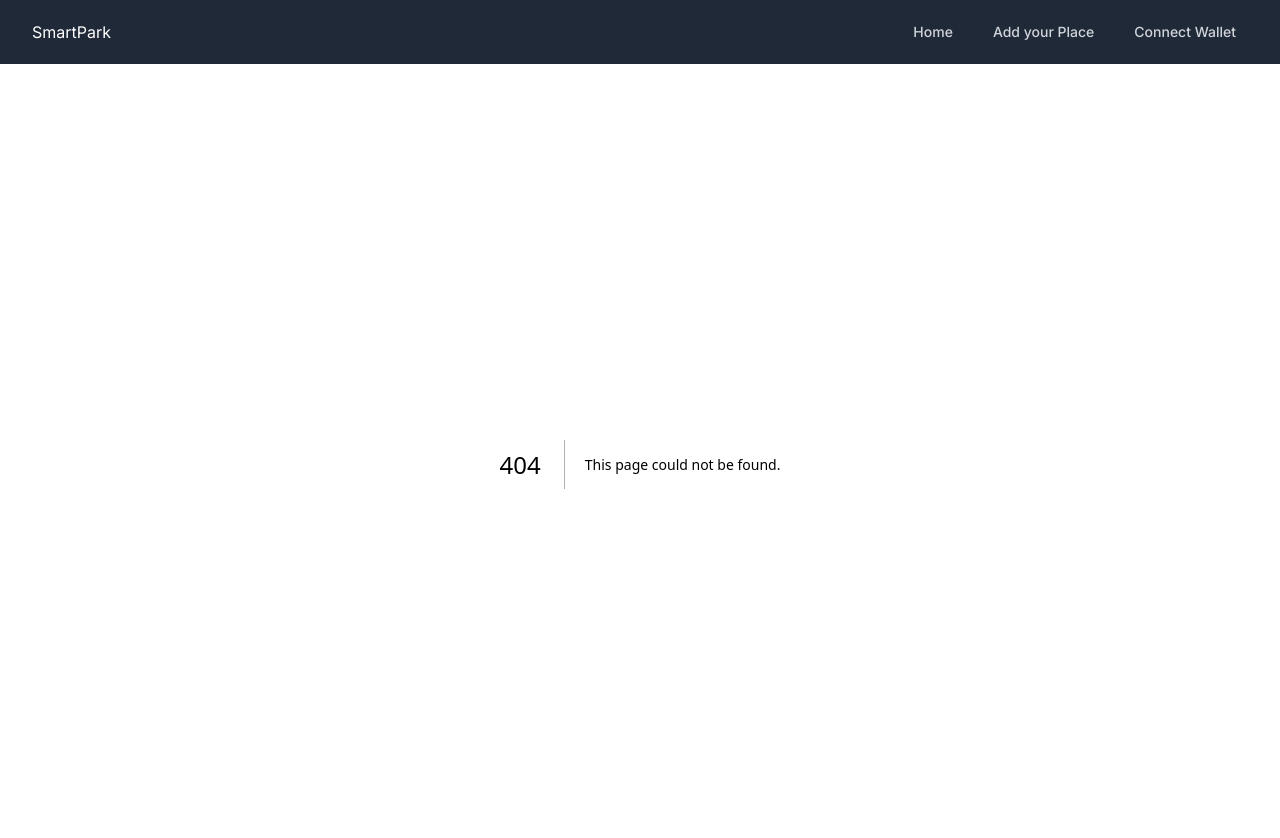
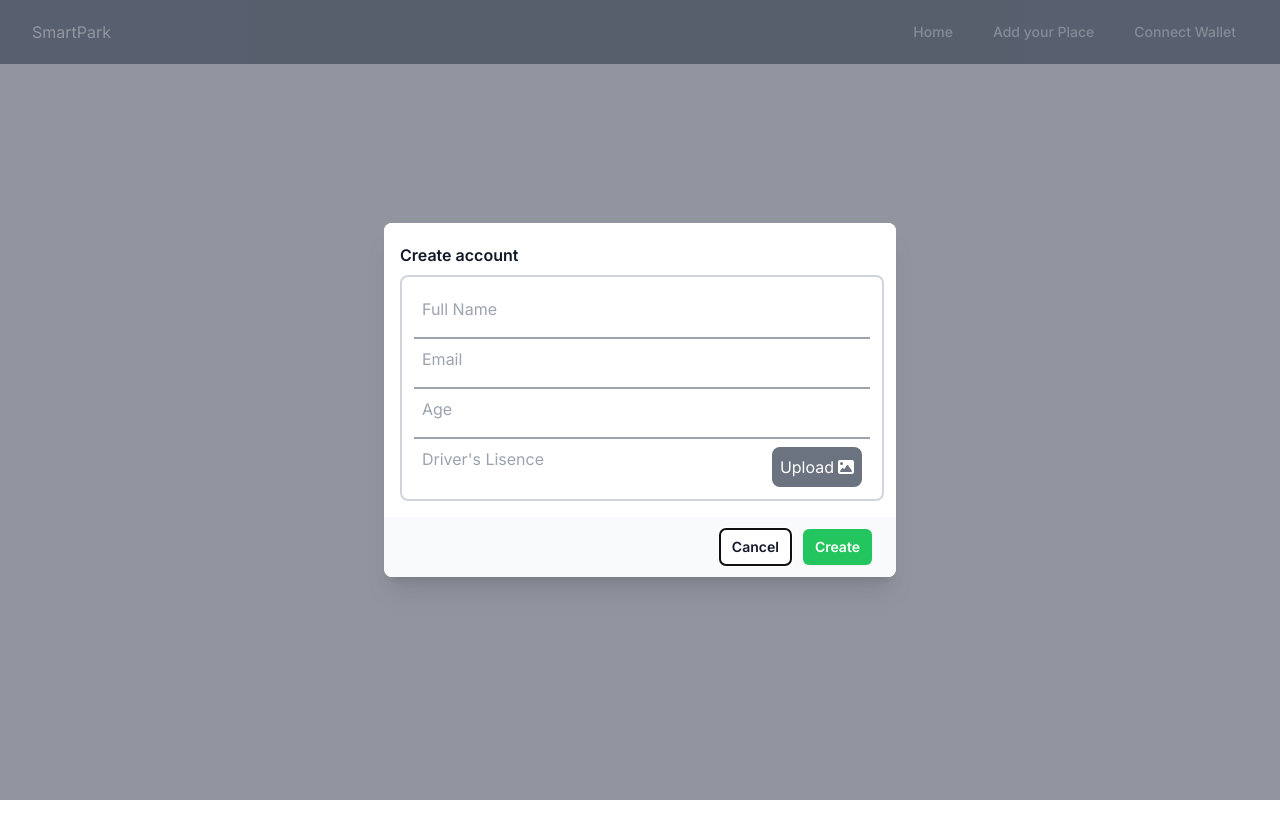
Before and after one commit to Hemanthbugata/SmartPark, a Next.js app: page /signup in a window 1280 px wide. Before the commit this address had no page. Shown: the top 838 px of the page. After the commit the page ends 800 px from the top, so only its background shows below. Built offline with nearby package versions, Linux system fonts and the light colour scheme.

Commit message:
feat: signup

```diff
--- a/src/app/blog/[slug]/page.tsx
+++ /dev/null
@@ -1,3 +0,0 @@
-export default function Page({ params }: { params: { slug: string } }) {
-    return <div>My Post: {params.slug}</div>
-  }
--- a/src/app/components/Navbar.tsx
+++ b/src/app/components/Navbar.tsx
@@ -65,12 +65,14 @@ export default function Navbar() {
                       </a>
                     ))}
                     {/* Connect metamask wallet */}
-                    <button
-                      className="text-gray-300 hover:bg-gray-700 hover:text-white
+                    <Link href="/signup">
+                      <button
+                        className="text-gray-300 hover:bg-gray-700 hover:text-white
                           rounded-md px-3 py-2 text-sm font-medium"
-                    >
-                      Connect Wallet
-                    </button>
+                      >
+                        Connect Wallet
+                      </button>
+                    </Link>
                   </div>
                 </div>
               </div>
--- /dev/null
+++ b/src/app/signup/page.tsx
@@ -0,0 +1,171 @@
+"use client";
+import React from "react";
+import { Fragment, useRef, useState } from "react";
+import { Dialog, Transition } from "@headlessui/react";
+export default function Page() {
+  const [open, setOpen] = useState(true);
+
+  const cancelButtonRef = useRef(null);
+  return (
+    <>
+      {/* <div className="flex justify-center pt-5">
+        <div className="border-2 rounded-lg border-gray-400 shadow-lg p-5 lg:w-[40%] w-[80%]">
+          <div>
+            <input
+              className="px-2 outline-none h-10"
+              type="text"
+              placeholder="Full Name"
+            />
+          </div>
+          <div className="border-t-2 border-gray-400 mt-2">
+            <input
+              className="px-2 outline-none h-10"
+              type="email"
+              placeholder="Email"
+            />
+          </div>
+          <div className="border-t-2 border-gray-400 mt-2">
+            <input
+              className="px-2 outline-none h-10"
+              type="number"
+              placeholder="Age"
+            />
+          </div>
+          <div className="border-t-2 border-gray-400 mt-2 pt-2 flex justify-between">
+            <label className="text-gray-400">Driver&apos;s Lisence</label>
+            <div className="flex items-center bg-red-500 text-white p-2 rounded-lg gap-1">
+              <label htmlFor="lisenceimg" className="cursor-pointer bg-red-500">
+                Upload
+              </label>
+              <svg
+                xmlns="http://www.w3.org/2000/svg"
+                height="1rem"
+                viewBox="0 0 512 512"
+                fill="white"
+              >
+                <path d="M0 96C0 60.7 28.7 32 64 32H448c35.3 0 64 28.7 64 64V416c0 35.3-28.7 64-64 64H64c-35.3 0-64-28.7-64-64V96zM323.8 202.5c-4.5-6.6-11.9-10.5-19.8-10.5s-15.4 3.9-19.8 10.5l-87 127.6L170.7 297c-4.6-5.7-11.5-9-18.7-9s-14.2 3.3-18.7 9l-64 80c-5.8 7.2-6.9 17.1-2.9 25.4s12.4 13.6 21.6 13.6h96 32H424c8.9 0 17.1-4.9 21.2-12.8s3.6-17.4-1.4-24.7l-120-176zM112 192a48 48 0 1 0 0-96 48 48 0 1 0 0 96z" />
+              </svg>
+            </div>
+            <input id="lisenceimg" className="hidden" type="file" />
+          </div>
+        </div>
+      </div> */}
+
+      <Transition.Root show={open} as={Fragment}>
+        <Dialog
+          as="div"
+          className="relative z-10"
+          initialFocus={cancelButtonRef}
+          onClose={setOpen}
+        >
+          <Transition.Child
+            as={Fragment}
+            enter="ease-out duration-300"
+            enterFrom="opacity-0"
+            enterTo="opacity-100"
+            leave="ease-in duration-200"
+            leaveFrom="opacity-100"
+            leaveTo="opacity-0"
+          >
+            <div className="fixed inset-0 bg-gray-500 bg-opacity-75 transition-opacity" />
+          </Transition.Child>
+
+          <div className="fixed inset-0 z-10 w-screen overflow-y-auto">
+            <div className="flex min-h-full items-end justify-center p-4 text-center sm:items-center sm:p-0">
+              <Transition.Child
+                as={Fragment}
+                enter="ease-out duration-300"
+                enterFrom="opacity-0 translate-y-4 sm:translate-y-0 sm:scale-95"
+                enterTo="opacity-100 translate-y-0 sm:scale-100"
+                leave="ease-in duration-200"
+                leaveFrom="opacity-100 translate-y-0 sm:scale-100"
+                leaveTo="opacity-0 translate-y-4 sm:translate-y-0 sm:scale-95"
+              >
+                <Dialog.Panel className="relative transform overflow-hidden rounded-lg bg-white text-left shadow-xl transition-all sm:my-8 sm:w-full sm:max-w-lg">
+                  <div className="bg-white px- pb-4 pt-5 sm:pe-3 sm:pb-4">
+                    <div className="">
+                      <div className="mt-3 text-center sm:ml-4 sm:mt-0 sm:text-left">
+                        <Dialog.Title
+                          as="h3"
+                          className="text-base font-semibold leading-6 text-gray-900"
+                        >
+                          Create account
+                        </Dialog.Title>
+                        <div className="mt-2 border-2 border-gray-300 rounded-lg p-3">
+                          <div>
+                            <input
+                              className="px-2 outline-none h-10"
+                              type="text"
+                              placeholder="Full Name"
+                            />
+                          </div>
+                          <div className="border-t-2 border-gray-400 mt-2">
+                            <input
+                              className="px-2 outline-none h-10"
+                              type="email"
+                              placeholder="Email"
+                            />
+                          </div>
+                          <div className="border-t-2 border-gray-400 mt-2">
+                            <input
+                              className="px-2 outline-none h-10"
+                              type="number"
+                              placeholder="Age"
+                            />
+                          </div>
+                          <div className="border-t-2 border-gray-400 mt-2 pt-2 px-2 flex justify-between">
+                            <label className="text-gray-400">
+                              Driver&apos;s Lisence
+                            </label>
+                            <div className="flex items-center bg-gray-500 text-white p-2 rounded-lg gap-1">
+                              <label
+                                htmlFor="lisenceimg"
+                                className="cursor-pointer"
+                              >
+                                Upload
+                              </label>
+                              <svg
+                                xmlns="http://www.w3.org/2000/svg"
+                                height="1rem"
+                                viewBox="0 0 512 512"
+                                fill="white"
+                              >
+                                <path d="M0 96C0 60.7 28.7 32 64 32H448c35.3 0 64 28.7 64 64V416c0 35.3-28.7 64-64 64H64c-35.3 0-64-28.7-64-64V96zM323.8 202.5c-4.5-6.6-11.9-10.5-19.8-10.5s-15.4 3.9-19.8 10.5l-87 127.6L170.7 297c-4.6-5.7-11.5-9-18.7-9s-14.2 3.3-18.7 9l-64 80c-5.8 7.2-6.9 17.1-2.9 25.4s12.4 13.6 21.6 13.6h96 32H424c8.9 0 17.1-4.9 21.2-12.8s3.6-17.4-1.4-24.7l-120-176zM112 192a48 48 0 1 0 0-96 48 48 0 1 0 0 96z" />
+                              </svg>
+                            </div>
+                            <input
+                              id="lisenceimg"
+                              className="hidden"
+                              type="file"
+                            />
+                          </div>
+                        </div>
+                      </div>
+                    </div>
+                  </div>
+                  <div className="bg-gray-50 px-4 py-3 sm:flex sm:flex-row-reverse sm:px-6">
+                    <button
+                      type="button"
+                      className="inline-flex w-full justify-center rounded-md bg-green-500 px-3 py-2 text-sm font-semibold text-white shadow-sm hover:bg-green-600 sm:ml-3 sm:w-auto"
+                      onClick={() => setOpen(false)}
+                    >
+                      Create
+                    </button>
+                    <button
+                      type="button"
+                      className="mt-3 inline-flex w-full justify-center rounded-md bg-white px-3 py-2 text-sm font-semibold text-gray-900 shadow-sm ring-1 ring-inset ring-gray-300 hover:bg-gray-50 sm:mt-0 sm:w-auto"
+                      onClick={() => setOpen(false)}
+                      ref={cancelButtonRef}
+                    >
+                      Cancel
+                    </button>
+                  </div>
+                </Dialog.Panel>
+              </Transition.Child>
+            </div>
+          </div>
+        </Dialog>
+      </Transition.Root>
+    </>
+  );
+}
```
